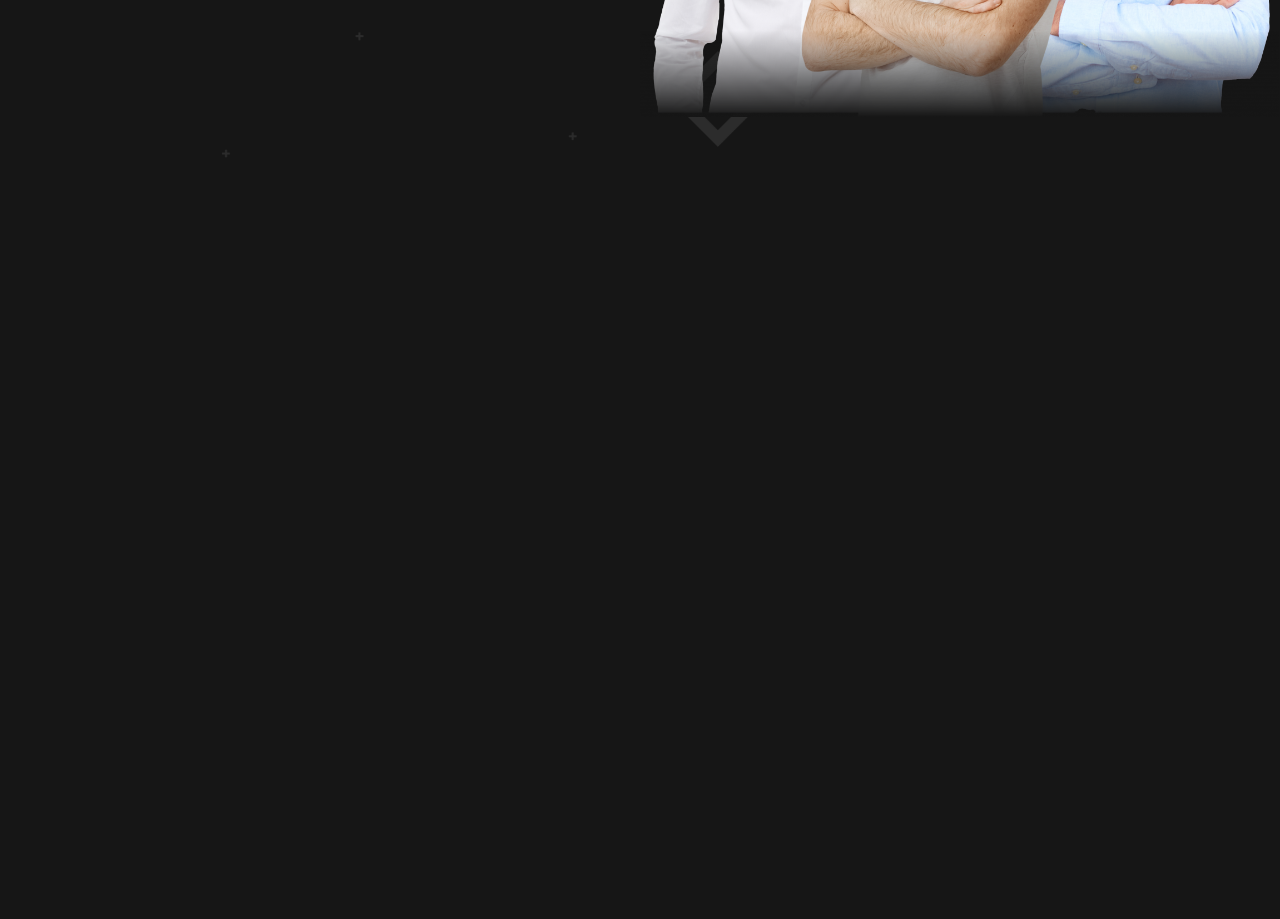
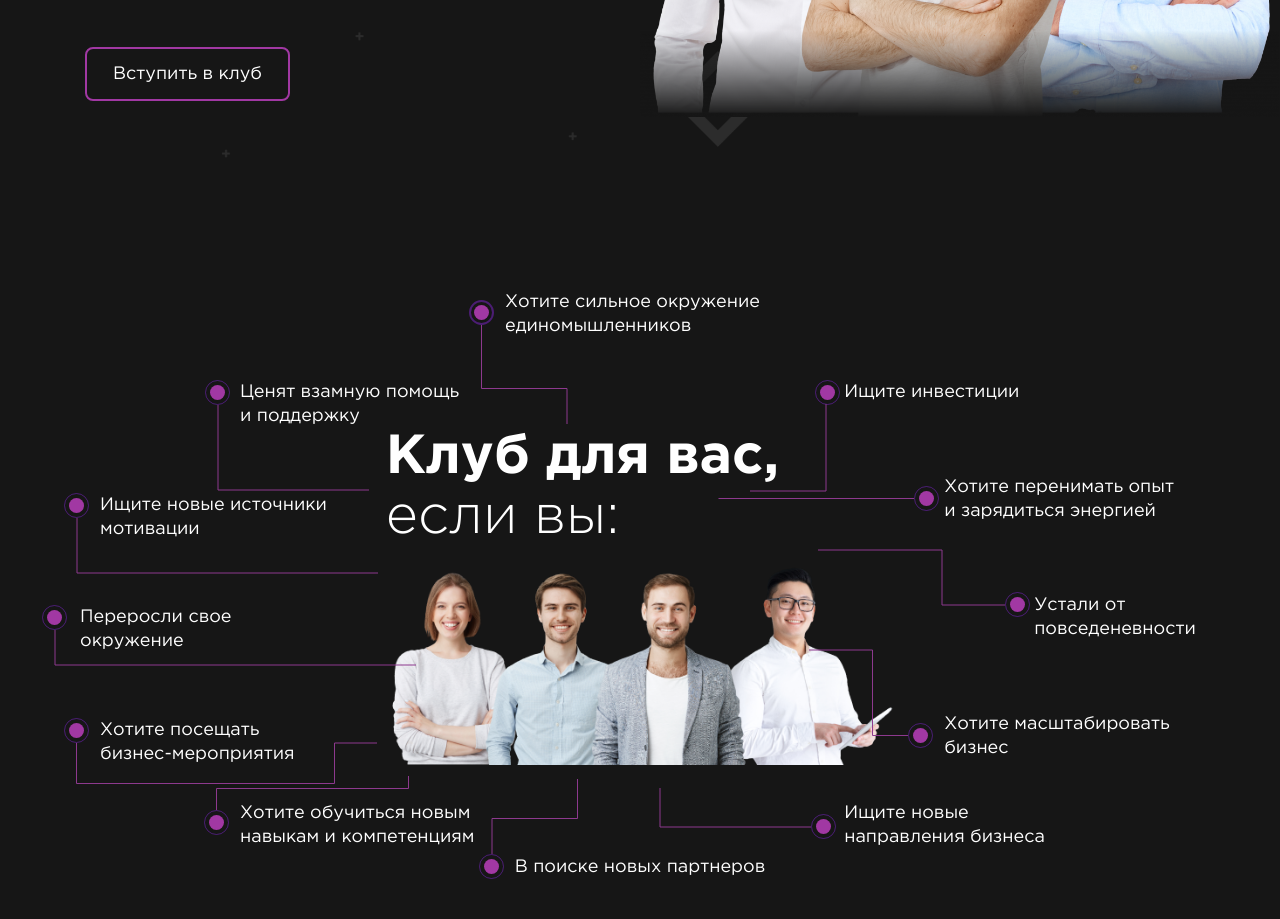
Before and after one commit to Bulattalipov/bussness-club, a website: page app/index.html in a window 1280 px wide. Shown: the part 510-1429 px from the top of the page. Before the commit the page ends 800 px from the top, so only its background shows below. Drawn offline with nearby package versions, Linux system fonts and the light colour scheme; files that its build step writes are made by us from their sources.

Commit message:
added section conditions

```diff
--- a/app/index.html
+++ b/app/index.html
@@ -36,8 +36,8 @@
     <div class="header-bottom">
       <div class="container">
         <div class="row">
-          <div class="col d-flex align-items-center">
-            <div class="header-bottom__content">
+          <div class="col">
+            <div class="header-bottom__content d-flex flex-column justify-content-center">
               <div class="header-bottom__content-subtitle">
                 Закрытый бизнес-клуб
               </div>
@@ -62,7 +62,40 @@
       </div>
     </div>
   </header>
-
+  <section class="conditions">
+    <div class="container">
+      <div class="row mx-auto">
+        <div class="col">
+          <div class="conditions__wrapper d-flex justify-content-center">
+            <div class="conditions__items d-flex flex-column justify-content-between">
+              <div class="conditions__item">Ценят взамную помощь и поддержку</div>
+              <div class="conditions__item">Ищите новые источники мотивации</div>
+              <div class="conditions__item">Переросли свое окружение</div>
+              <div class="conditions__item">Хотите посещать бизнес-мероприятия</div>
+              <div class="conditions__item">Хотите обучиться новым навыкам и компетенциям</div>
+            </div>
+            <div class="conditions__items d-flex flex-column justify-content-between align-items-center">
+              <div class="conditions__item">Хотите сильное окружение единомышленников</div>
+              <div class="conditions__item-content">
+                <h2 class="conditions__item-title title">
+                  Клуб для вас, <span>если вы:</span>
+                </h2>
+                <img class="conditions__item-img" src="images/conditions-img.png" alt="images">
+              </div>
+              <div class="conditions__item">В поиске новых партнеров</div>
+            </div>
+            <div class="conditions__items d-flex flex-column justify-content-between">
+              <div class="conditions__item">Ищите инвестиции</div>
+              <div class="conditions__item">Хотите перенимать опыт и зарядиться энергией</div>
+              <div class="conditions__item">Устали от повседеневности</div>
+              <div class="conditions__item">Хотите масштабировать бизнес</div>
+              <div class="conditions__item">Ищите новые направления бизнеса</div>
+            </div>
+          </div>
+        </div>
+      </div>
+    </div>
+  </section>
 
 
 
--- a/app/scss/_global.scss
+++ b/app/scss/_global.scss
@@ -5,6 +5,17 @@ body{
   @extend %gothamPro-400;
   background-color: #161616;
 }
+
+.title{
+  font-size: 55px;
+  line-height: 60px;
+  @extend %gothamPro-700;
+  max-width: 420px;
+  span{
+    @extend %gothamPro-300;
+  }
+}
+
 
 .container-xll{
   width: 100%;
--- a/app/scss/_media.scss
+++ b/app/scss/_media.scss
@@ -1,6 +1,11 @@
 @media (max-width: 1200px){
   .header-bottom{
     background-size: 40%;
+  }
+  .conditions{
+    &__item::after{
+      display: none;
+    }
   }
 }
 
--- a/app/scss/style.scss
+++ b/app/scss/style.scss
@@ -83,6 +83,7 @@
   &__content{
     min-width: 576px;
     max-width: 600px;
+    height: calc(100vh - 200px);
   }
   &__content-subtitle{
     color: #8E8E8E;
@@ -117,6 +118,162 @@
     padding: 13px 26px;
     color: #fff;
     cursor: pointer;
+    width: 205px;
+  }
+}
+
+
+.conditions{
+  padding: 90px 0 40px;
+  &__item{
+    max-width: 270px;
+    position: relative;
+    &::after{
+      content: '';
+      position: absolute;
+      background-size: cover;
+      background-repeat: no-repeat;
+    }
+  }
+  &__item-img{
+    max-width: 582px;
+    width: 100%;
+    margin-bottom: 90px;
+  }
+  &__item-title{
+    margin-bottom: 15px;
+  }
+}
+
+.conditions__items{
+  &:nth-child(1){
+    & .conditions__item{
+     &:nth-child(1){
+      transform: translateX(140px);
+      &::after{
+        background-image: url('../images/conditions_line/1.svg');
+        width: 164px;
+        height: 111px;
+        top: 0;
+        left: -35px;
+      }
+     }
+     &:nth-child(2){
+        &::after{
+          background-image: url('../images/conditions_line/2.svg');
+          width: 314px;
+          height: 81px;
+          top: 0;
+          left: -36px;
+        }
+     }
+     &:nth-child(3){
+      transform: translateX(-30px);
+      padding-left: 10px;
+      &::after{
+        background-image: url('../images/conditions_line/3.svg');
+        width: 374px;
+        height: 61px;
+        top: 0;
+        left: -28px;
+      }
+     }
+     &:nth-child(4){
+      &::after{
+        background-image: url('../images/conditions_line/4.svg');
+        width: 313px;
+        height: 66px;
+        top: 0;
+        left: -36px;
+      }
+     }
+     &:nth-child(5) {
+       transform: translate(140px, -30px);
+       &::after {
+         background-image: url('../images/conditions_line/5.svg');
+         width: 205px;
+         height: 59px;
+         top: -25px;
+         left: -36px;
+       }
+     }
+    }
+  }
+  &:nth-child(2){
+    margin: 0 50px;
+    & .conditions__item {
+     &:nth-child(1) {
+       transform: translateY(-90px);
+       &::after {
+         background-image: url('../images/conditions_line/6.svg');
+         width: 99px;
+         height: 124px;
+         top: 10px;
+         left: -36px;
+       }
+     }
+     &:nth-child(3) {
+       &::after {
+         background-image: url('../images/conditions_line/7.svg');
+         width: 99px;
+         height: 100px;
+         top: -76px;
+         left: -36px;
+       }
+     }
+    }
+  }
+  &:nth-child(3) {
+    & .conditions__item {
+      &:nth-child(1){
+        transform: translateX(-100px);
+        &::after {
+          background-image: url('../images/conditions_line/8.svg');
+          width: 90px;
+          height: 112px;
+          top: 0px;
+          left: -94px;
+        }
+      }
+      &:nth-child(2) {
+        &::after {
+          background-image: url('../images/conditions_line/9.svg');
+          width: 221px;
+          height: 25px;
+          top: 11px;
+          left: -226px;
+        }
+      }
+      &:nth-child(3) {
+        transform: translateX(90px);
+        &::after {
+          background-image: url('../images/conditions_line/10.svg');
+          width: 212px;
+          height: 68px;
+          top: -44px;
+          left: -216px;
+        }
+      }
+       &:nth-child(4) {
+         &::after {
+           background-image: url('../images/conditions_line/11.svg');
+           width: 124px;
+           height: 99px;
+           top: -63px;
+           left: -135px;
+         }
+       }
+      &:nth-child(5) {
+        transform: translate(-100px, -30px);
+        &::after {
+          background-image: url('../images/conditions_line/12.svg');
+          width: 177px;
+          height: 51px;
+          top: -13px;
+          left: -185px;
+        }
+      }
+    }
   }
 }
 
```
Also changed, not shown: app/images/conditions-bg.png (added), app/images/conditions-img.png (added), app/images/conditions_line/1.svg (added), app/images/conditions_line/10.svg (added), app/images/conditions_line/11.svg (added), app/images/conditions_line/12.svg (added), app/images/conditions_line/2.svg (added), app/images/conditions_line/3.svg (added), app/images/conditions_line/4.svg (added), app/images/conditions_line/5.svg (added), app/images/conditions_line/6.svg (added), app/images/conditions_line/7.svg (added), app/images/conditions_line/8.svg (added), app/images/conditions_line/9.svg (added).
